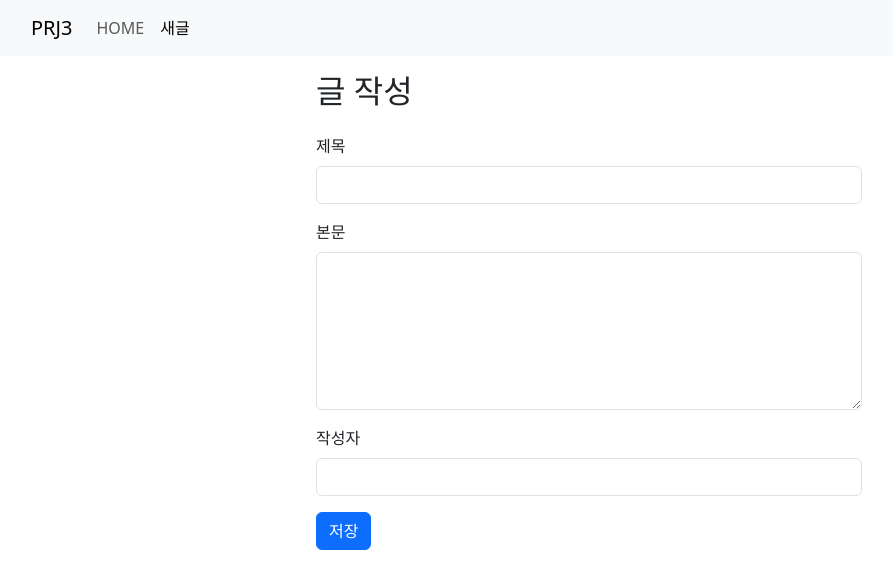
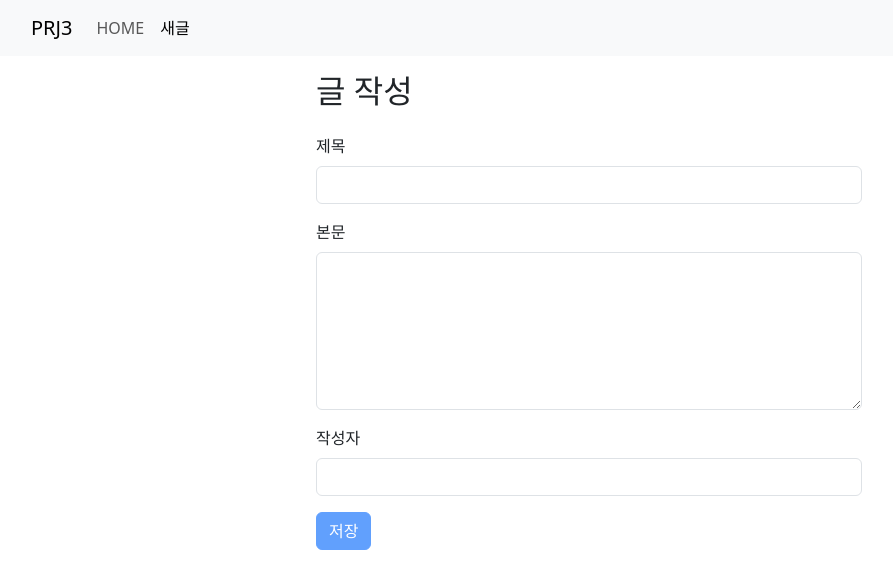
Before and after one commit to bluetree2/prj3, a React (Vite) app in the folder frontend/: page /board/add in a window 1280 px wide. Shown: the top 588 px of the page, without its empty margins (51-944 px from the left). Built offline with nearby package versions, Linux system fonts and the light colour scheme.

Commit message:
제목 본문 작성자 여부에 땨라 button disable

```diff
--- a/frontend/src/feature/board/BoardAdd.jsx
+++ b/frontend/src/feature/board/BoardAdd.jsx
@@ -53,6 +53,18 @@
       });
   }
 
+  // 작성자, 제목, 본문 썻는지
+  let validata = true;
+  if (title.trim() === "") {
+    validata = false;
+  }
+  if (content.trim() === "") {
+    validata = false;
+  }
+  if (author.trim() === "") {
+    validata = false;
+  }
+
   return (
     <Row className="justify-content-center">
       <Col xs={12} md={8} lg={6}>
@@ -87,7 +99,10 @@
           </FormGroup>
         </div>
         <div className="mb-3">
-          <Button onClick={handleSaveButtonClick}>
+          <Button
+            onClick={handleSaveButtonClick}
+            disabled={isProcessing || !validata}
+          >
             {isProcessing && <Spinner />}
             {isProcessing || "저장"}
           </Button>
```
Also changed, not shown: 1 other file (tests, documents, lock files or other folders).
